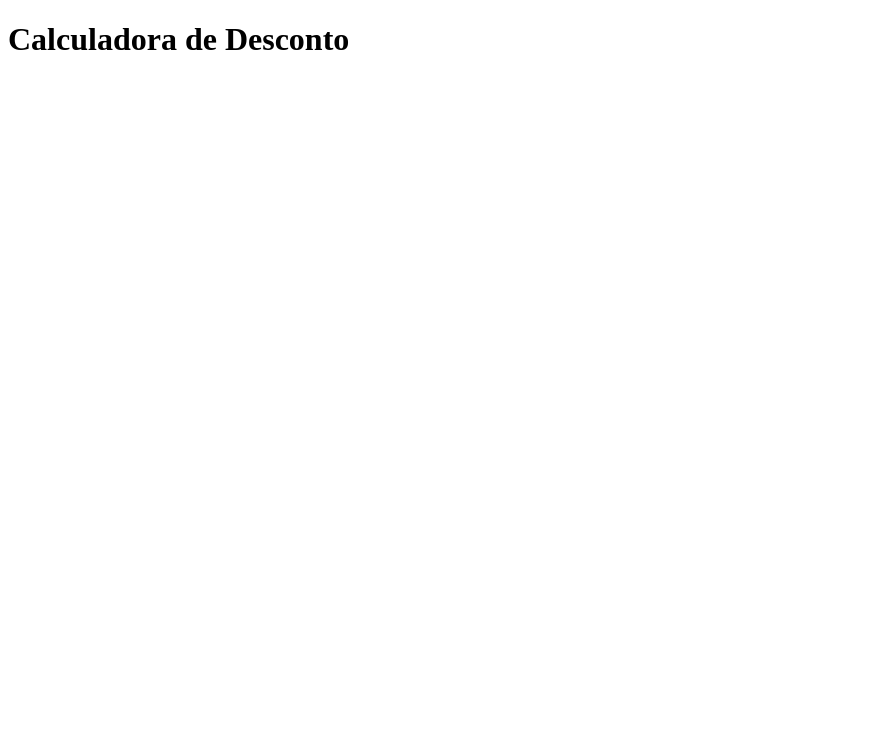
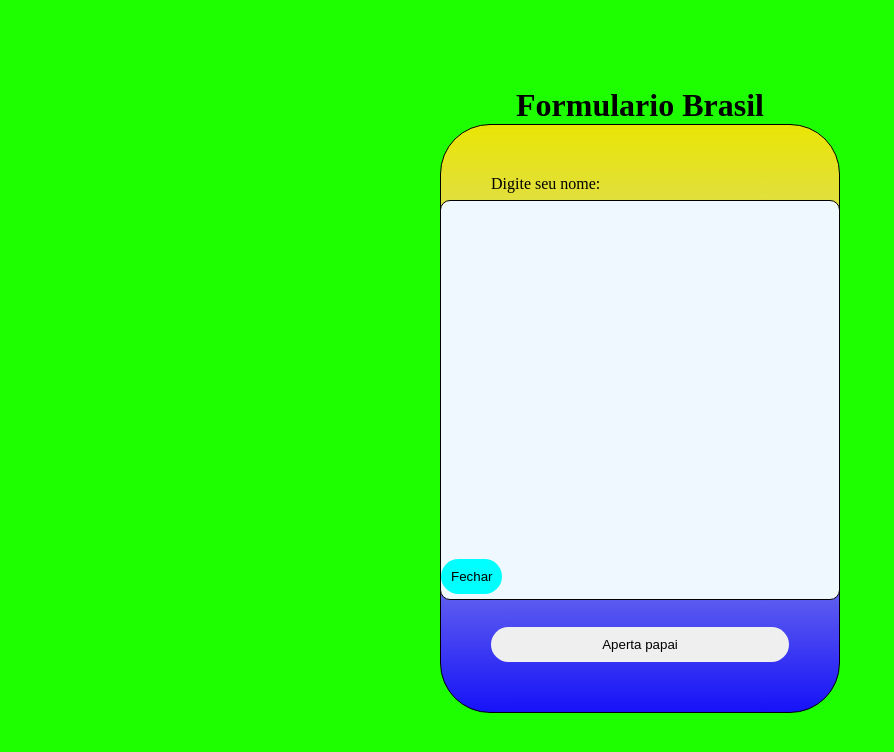
Before and after one commit to Dayvson-Silva/aulaDeFun-oes, a plain HTML site: page index.html in a window 1280 px wide. Shown: the whole page, without its empty margins (0-894 px from the left). Drawn offline with Linux system fonts and the light colour scheme.

Commit message:
formulario

```diff
--- a/index.html
+++ b/index.html
@@ -1,12 +1,37 @@
 <!DOCTYPE html>
-<html lang="pt-br">
-<head>
-    <meta charset="UTF-8">
-    <title>Desconto</title>
-</head>
-<body>
-    <h1>Calculadora de Desconto</h1>
-    <p id="resultado"></p>
-    <script src="script.js"></script>
-</body>
+<html lang="en">
+  <head>
+    <meta charset="UTF-8" />
+    <meta name="viewport" content="width=device-width, initial-scale=1.0" />
+    <title>Document</title>
+    <link rel="stylesheet" href="style.css" />
+    <script src="script.js" defer></script>
+  </head>
+  <body>
+    <h1>Formulario Brasil</h1>
+    <form action="" class="form">
+      <div class="nome">
+        <label for="nome">Digite seu nome:</label>
+        <input type="text" id="nome" />
+      </div>
+      <div class="idade">
+        <label for="idade">Digite sua idade:</label>
+        <input type="number" id="idade" />
+      </div>
+      <div class="cidade">
+        <label for="cidade">Digite sua cidade:</label>
+        <input type="text" id="cidade" />
+      </div>
+      <div class="profissao">
+        <label for="profissao">Digite sua profisão:</label>
+        <input type="text" id="profissao" />
+      </div>
+      <button id="aperta" type="submit">Aperta papai</button>
+    </form>
+
+    <div class="showModal">
+      <div class="showInfo"></div>
+      <button id="close">Fechar</button>
+    </div>
+  </body>
 </html>
--- a/script.js
+++ b/script.js
@@ -1,11 +1,9 @@
-
 // function saudacao(nome){
 //     console.log(`Boraaaaaa ${nome} !`);
 
 // }
 
 // saudacao("biuuuuuu")
-
 
 // function somar(a,b){
 //     return a + b
@@ -45,8 +43,6 @@
 
 // listaFilmes("Avatar", "Vingadores" , "bruna sufistinhha" , "vem dançar");
 
-
-
 // Atividade 02
 // Crie uma função chamada calcularDesconto que receba dois parâmetros: preco e desconto.
 // A função deve calcular o preço final do produto após aplicar o desconto e retornar esse valor.
@@ -54,7 +50,7 @@
 
 // function calcularDesconto(preco, desconto) {
 
-    //     if (preco >= 100) {
+//     if (preco >= 100) {
 //         return preco * (1 - desconto / 100);
 //     }
 //     if (preco > 0 && preco <= 99) {
@@ -70,12 +66,10 @@
 
 // document.getElementById('resultado').textContent = calcularDesconto(preco, desconto);
 
-
 // Atividade 03
 // Crie uma função chamada calcularSoma que utilize o rest operator para aceitar um número
 // indefinido de parâmetros e calcular a soma de todos eles.
 // Chame a função com diferentes quantidades de números e exiba o resultado no console.
-
 
 // function calcularSoma(...numeros){
 //     let soma = 0
@@ -87,13 +81,9 @@
 
 // console.log(calcularSoma(5,7,6,8));
 
-
-
 // Atividade 06
 // Crie uma função arrow chamada filtrarPares que receba um array de números
 // como parâmetro e retorne um novo array contendo apenas os números pares.
-
-
 
 // const filtrarPares = (numeros) => {
 //     const pares = []
@@ -106,12 +96,8 @@
 // }
 // console.log(filtrarPares([1,2,3,4,5,6,7,8,9,10]));
 
-
-
-
 // Em seguida, crie outra função arrow chamada calcularMedia que receba um
 // array de números e retorne a média desses números.
-
 
 // const calcularMedia = () =>{
 
@@ -123,8 +109,6 @@
 // 1 Chame a função filtrarPares passando um array de números.
 // 2 Use o resultado de filtrarPares como argumento para a função calcularMedia.
 // 3 Exiba no console o array filtrado e a média dos números pares.
-
-
 
 // CONTINUAÇÃO DE FUNÇOES CALLBACK
 
@@ -140,7 +124,6 @@
 // método forEach() para percorrê-lo. Para cada número no array, verifique
 // se ele é positivo, negativo ou zero, e exiba uma mensagem no console
 // indicando o resultado.
-
 
 // const num = [0,1,2,-3,4,-5,6,-45,-23]
 
@@ -168,7 +151,6 @@
 
 // console.log(quadrados);
 
-
 // const celsius = [25,30,40]
 
 // const fahremheit = celsius.map((num) => {
@@ -179,20 +161,17 @@
 //     );
 // })
 
-
 //FUNÇÃO FILTER
 
 // const numeros = [1,2,3,4,5]
 // const pares = numeros.filter(numero => numero % 2 === 1)
 // console.log(pares);
 
-
 // const nomes = ["ana","Bruno","carlos","abacaxi","abelha"]
 // usar o metodo startWith para pegar os nomes que começa com a letra a
 
 // const letraA = nomes.filter( nome => nome.startsWith("a"))
 // console.log(letraA);
-
 
 //FUNÇÃO REDUCE
 
@@ -216,3 +195,87 @@
 // const maiorNum = pontos.reduce((acc, valor) => valor > acc ? valor : acc )
 
 // console.log(`A maior nota é ${maiorNum}`);
+
+// OBJETO LITERAL
+
+// let pessoa = { nome:"bil", idade: 50}
+// //deletando apropriedade
+// delete pessoa.idade
+// // criando uma nova propriedade
+// console.log(pessoa.profisao = "vendendor de arroz",pessoa.nome);
+
+// Atividade 01
+// Crie um objeto chamado carro que contenha as seguintes propriedades:
+
+// marca: uma string representando a marca do carro.
+// modelo: uma string representando o modelo do carro.
+// ano: um número representando o ano de fabricação.
+
+// Após criar o objeto, exiba no console cada uma das
+// propriedades separadamente (marca, modelo, e ano).
+// Objetivo:
+// Praticar a criação de objetos e o acesso às suas propriedades.
+
+// let veiculo = {
+//     marca:"fiat",
+//     modelo:"uno",
+//     ano:2002
+// }
+
+// console.log(veiculo.marca,veiculo.modelo,veiculo.ano);
+
+// Atividade 02
+// Crie um objeto chamado pessoa com as
+// propriedades nome, idade, e profissao.
+
+// Objetivo:
+// Praticar a manipulação de objetos, alterando propriedades existentes,
+// adicionando novas propriedades, e exibindo o objeto atualizado.
+// Em seguida:
+// Altere a propriedade profissao para um novo valor.
+// Adicione uma nova propriedade chamada cidade ao objeto.
+// Exiba no console o objeto completo após as modificações.
+
+// let pessoa = {
+//     nome:"Dayvson",
+//     idade: 30,
+//     profissao: "mottu meu amor"
+// }
+
+// pessoa.novaProfisao = "analista de dados"
+// pessoa.cidade = "olinda"
+// console.log(pessoa);
+
+// exercicio= monte um objeto com informações de um usuario e mostrre  o objeto criando no console do navegador
+
+// let pessoa = {
+//     Nome: "Dayvson",
+//     Idade: 30,
+//     Cidade: "Olinda",
+//     Profissao: "Mottu meu amor"
+// }
+
+const nome = document.getElementById("nome");
+const idade = document.getElementById("idade");
+const cidade = document.getElementById("cidade");
+const profisao = document.getElementById("profissao");
+const botao = document.getElementById("aperta");
+const form = document.querySelector("form");
+const showModal = document.querySelector(".showModal");
+const showInfo = document.querySelector(".showInfo")
+const closeModal = document.getElementById("close");
+
+form.addEventListener("submit", (e) => {
+  e.preventDefault();
+  showModal.style.display = "flex"
+  showInfo.innerHTML = `
+      <p> Nome:${nome.value}</p>
+      <p> Idade:${idade.value}</p>
+      <p> cidade:${cidade.value}</p>
+      <p> Profissão: ${profisao.value}</p>
+  `
+});
+
+closeModal.addEventListener("click", () => {
+  showModal.style.display = "none";
+});
--- /dev/null
+++ b/style.css
@@ -0,0 +1,86 @@
+* {
+  margin: 0;
+  padding: 0;
+  box-sizing: border-box;
+}
+
+body {
+  display: flex;
+  justify-content: center;
+  align-items: center;
+  flex-direction: column;
+  height: 100vh;
+  background-color: rgb(30, 255, 0);
+}
+
+form {
+  display: flex;
+  flex-direction: column;
+
+  width: 400px;
+
+  gap: 50px;
+  border: 1px solid black;
+  padding: 50px;
+  border-radius: 50px;
+  background: linear-gradient(
+    to bottom,
+    rgb(233, 229, 5),
+    rgb(203, 207, 224),
+    rgb(22, 18, 248)
+  );
+}
+
+form div input {
+  padding: 10px;
+  border-radius: 20px;
+  border: none;
+}
+form div {
+  display: flex;
+  flex-direction: column;
+  gap: 10px;
+}
+
+button {
+  padding: 10px;
+  border-radius: 50px;
+  border: none;
+  cursor: pointer;
+}
+
+button:hover {
+  background-color: greenyellow;
+  transition: 0.8s;
+}
+
+.showModal{
+    width: 400px;
+    height: 400px;
+    background-color: aliceblue;
+    position: absolute;
+    border: 1px solid black;
+    border-radius: 10px;
+    justify-content: center;
+    align-items: center;
+
+}
+.showModal .showInfo{
+    height: 300px;
+    width: 300px;
+    display: flex;
+    gap: 10px;
+    justify-content: center;
+    flex-direction: column;
+
+    & p {
+        font-family: 'Courier New', Courier, monospace;
+        font: 800;
+    }
+}
+
+.showModal #close{
+    position: absolute;
+    top: 90%;
+    background-color: aqua;
+}
```
